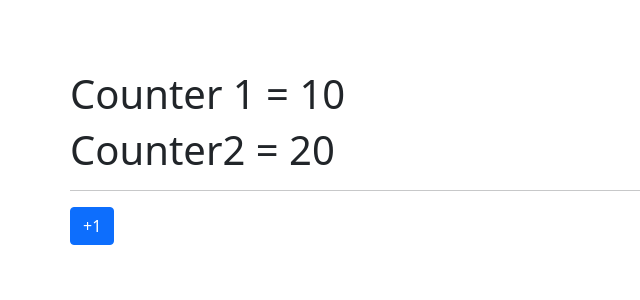
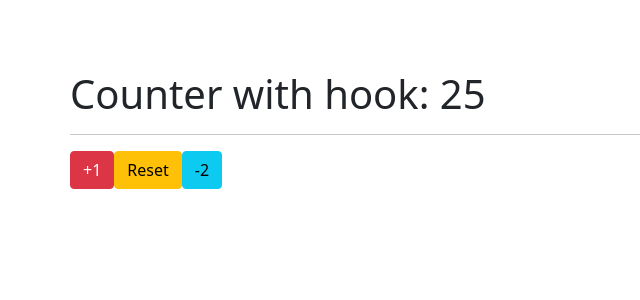
Before and after one commit to Ggyyoul/05-hooks-app, a React (Create React App) app: page / in a window 1280 px wide. Shown: the top 300 px of the page, without its empty margins (0-640 px from the left). Built offline with nearby package versions, Linux system fonts and the light colour scheme.

Commit message:
counter but using custom hook

```diff
--- /dev/null
+++ b/src/component/01-use-state/CounterWithCustomHook.js
@@ -0,0 +1,16 @@
+import { useCounter } from '../../hooks/useCounter'
+import './counter.css'
+
+export const CounterWithCustomHook = () => {
+
+  const {state, increment, decrement, reset} = useCounter( 25 )
+  return (
+    <>
+      <h1>Counter with hook: { state }</h1>
+      <hr />
+      <button onClick={increment} className='btn btn-danger'>+1</button>
+      <button onClick={reset} className='btn btn-warning'>Reset</button>
+      <button onClick={() => decrement(2)} className='btn btn-info'>-2</button>
+    </>
+  )
+}
--- /dev/null
+++ b/src/hooks/useCounter.js
@@ -0,0 +1,25 @@
+import { useState } from "react"
+
+export const useCounter = ( initialState = 10 ) => {
+
+  const [state, setState] = useState(initialState)
+
+  const increment = () => {
+    setState(state + 1)
+  }
+
+  const decrement = ( factor = 1) => {
+    setState(state - factor)
+  }
+
+  const reset = () => {
+    setState(initialState)
+  }
+
+  return {
+    state,
+    increment,
+    decrement,
+    reset
+  }
+}
--- a/src/index.js
+++ b/src/index.js
@@ -1,6 +1,7 @@
 import React from 'react';
 import ReactDOM from 'react-dom';
 //import App from './App';
-import { CounterApp } from './component/01-use-state/CounterApp';
+//import { CounterApp } from './component/01-use-state/CounterApp';
+import { CounterWithCustomHook } from './component/01-use-state/CounterWithCustomHook';
 
-ReactDOM.render(<CounterApp />, document.getElementById('root'));
+ReactDOM.render(<CounterWithCustomHook />, document.getElementById('root'));
```
